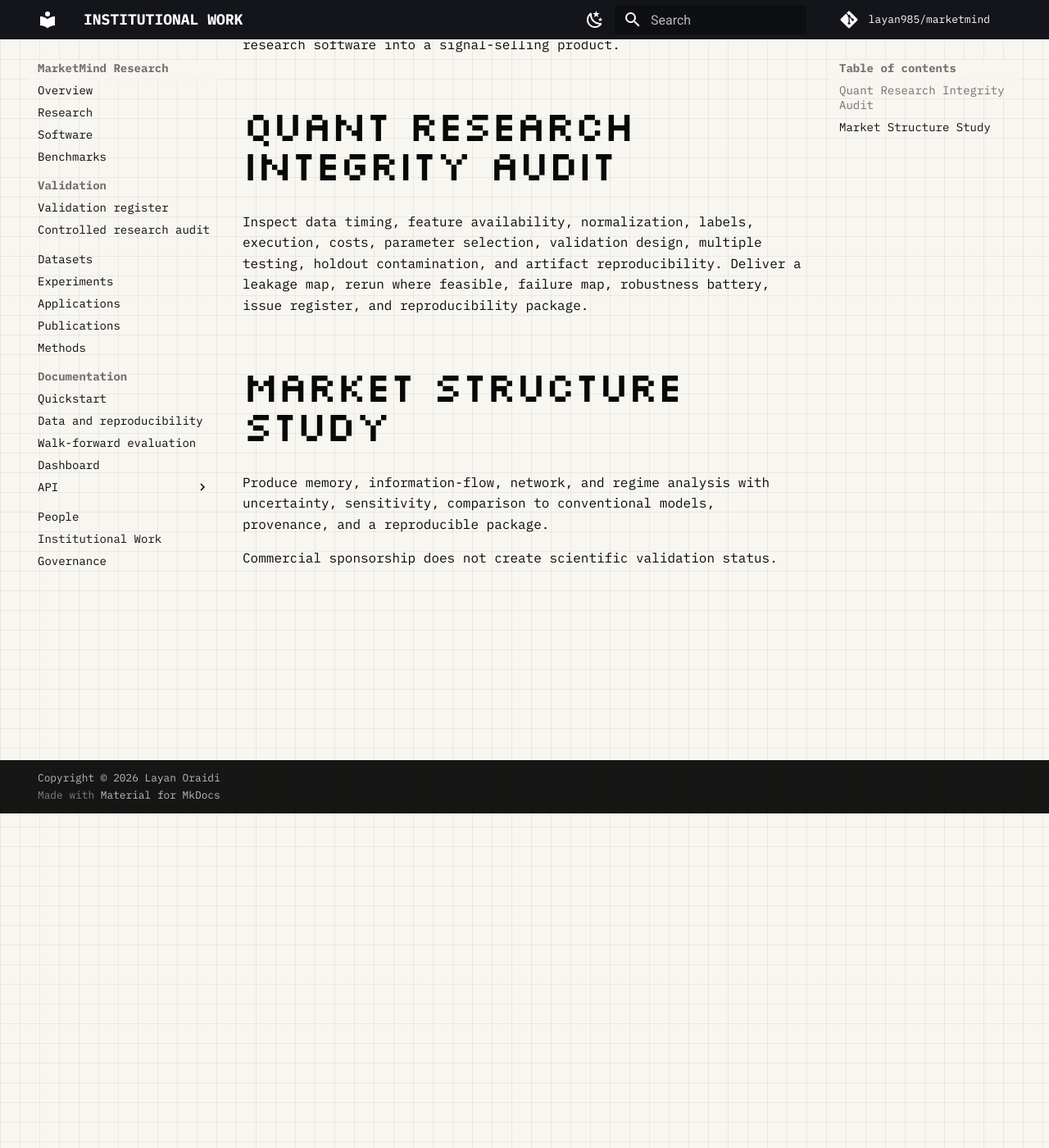
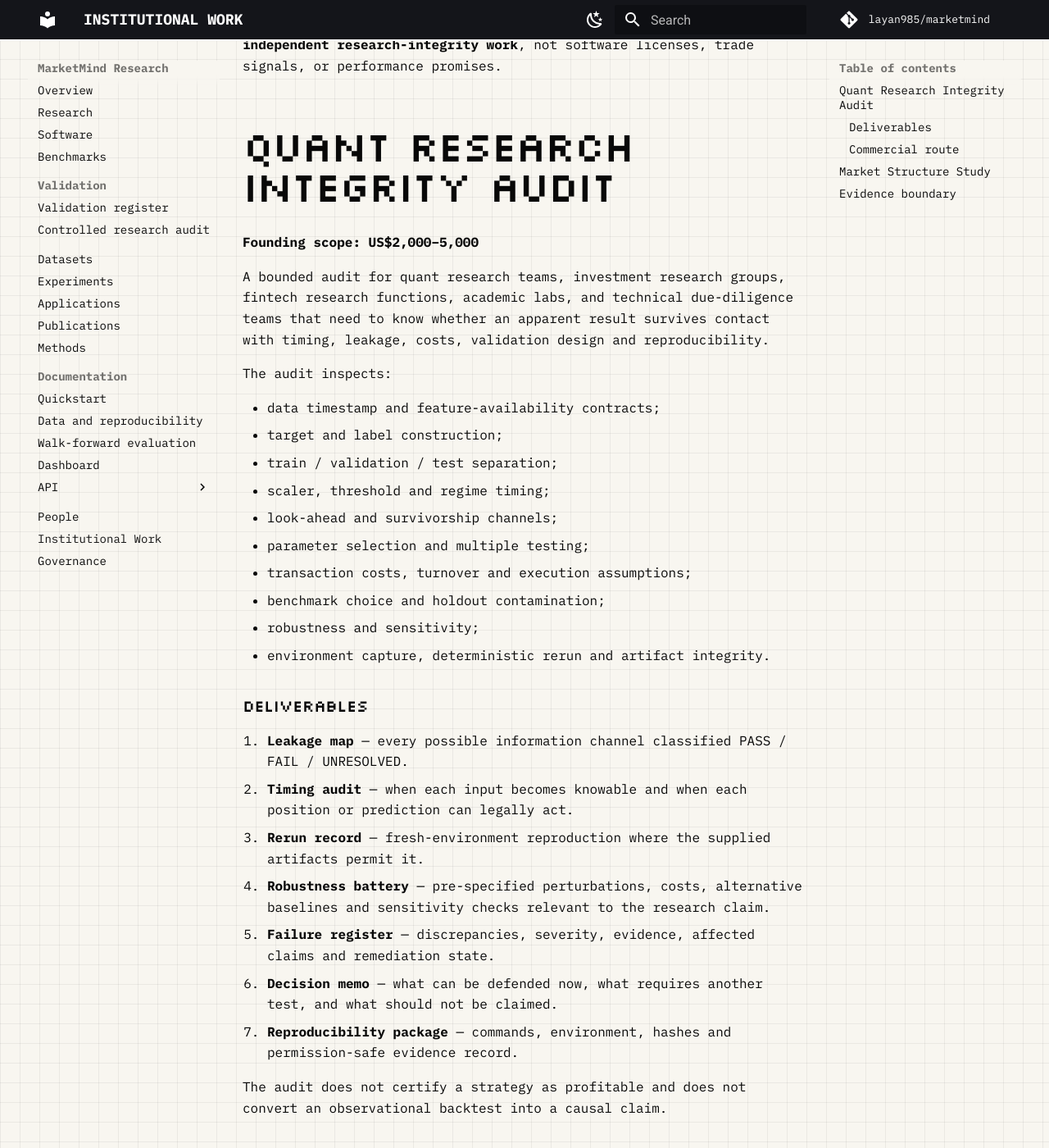
Before and after one commit to layan985/marketmind, an MkDocs documentation site: the page built from docs/institutional-work.md, in a window 1280 px wide and 1400 px high, scrolled down 408 px. Shown: the whole window at 82% size. Built offline with MkDocs 1.6.1 and Material for MkDocs 9.7.7, drawn with Linux system fonts in a browser that asks for light colours; comment, search, counter and statistics services are not loaded; some of the changed text lies outside the part shown.

Commit message:
Commercialize MarketMind research integrity audit

```diff
--- a/docs/institutional-work.md
+++ b/docs/institutional-work.md
@@ -1,13 +1,46 @@
 # Institutional research
 
-MarketMind offers reproducible research services without converting the research software into a signal-selling product.
+MarketMind is public research infrastructure. The commercial product is **independent research-integrity work**, not software licenses, trade signals, or performance promises.
 
 ## Quant Research Integrity Audit
 
-Inspect data timing, feature availability, normalization, labels, execution, costs, parameter selection, validation design, multiple testing, holdout contamination, and artifact reproducibility. Deliver a leakage map, rerun where feasible, failure map, robustness battery, issue register, and reproducibility package.
+**Founding scope: US$2,000–5,000**
+
+A bounded audit for quant research teams, investment research groups, fintech research functions, academic labs, and technical due-diligence teams that need to know whether an apparent result survives contact with timing, leakage, costs, validation design and reproducibility.
+
+The audit inspects:
+
+- data timestamp and feature-availability contracts;
+- target and label construction;
+- train / validation / test separation;
+- scaler, threshold and regime timing;
+- look-ahead and survivorship channels;
+- parameter selection and multiple testing;
+- transaction costs, turnover and execution assumptions;
+- benchmark choice and holdout contamination;
+- robustness and sensitivity;
+- environment capture, deterministic rerun and artifact integrity.
+
+### Deliverables
+
+1. **Leakage map** — every possible information channel classified PASS / FAIL / UNRESOLVED.
+2. **Timing audit** — when each input becomes knowable and when each position or prediction can legally act.
+3. **Rerun record** — fresh-environment reproduction where the supplied artifacts permit it.
+4. **Robustness battery** — pre-specified perturbations, costs, alternative baselines and sensitivity checks relevant to the research claim.
+5. **Failure register** — discrepancies, severity, evidence, affected claims and remediation state.
+6. **Decision memo** — what can be defended now, what requires another test, and what should not be claimed.
+7. **Reproducibility package** — commands, environment, hashes and permission-safe evidence record.
+
+The audit does not certify a strategy as profitable and does not convert an observational backtest into a causal claim.
+
+### Commercial route
+
+For an initial fit check, email **layanoraidi@gmail.com** with the subject `Quant Research Integrity Audit` and include the research question, asset/data perimeter, code environment, approximate number of models or strategies, and the claim you most want challenged.
 
 ## Market Structure Study
 
-Produce memory, information-flow, network, and regime analysis with uncertainty, sensitivity, comparison to conventional models, provenance, and a reproducible package.
+Produce memory, information-flow, network, and regime analysis with uncertainty, sensitivity, comparison to conventional models, provenance, and a reproducible package. Scope and price depend on data access, market count and required validation.
 
-Commercial sponsorship does not create scientific validation status.
+## Evidence boundary
+
+Commercial sponsorship does not create scientific validation status. A paid client engagement is not `EXTERNAL REVIEW` or `INDEPENDENT REPRODUCTION` unless it independently satisfies the public counting rules for those evidence classes.
```
